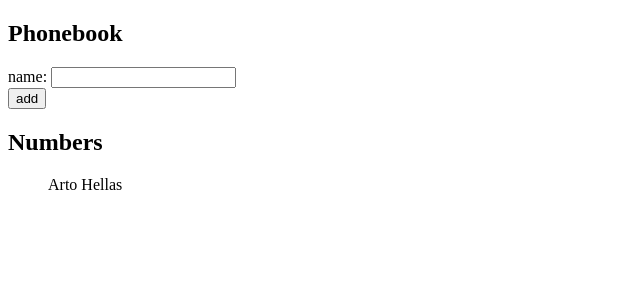
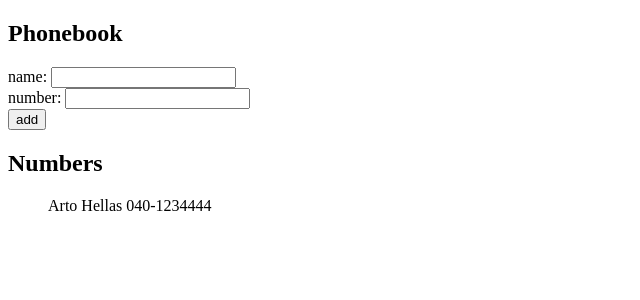
Before and after one commit to kaisa-koski/fullstack_MOOC, a React (Create React App) app in the folder osa2/puhelinluettelo/: page / in a window 1280 px wide. Shown: the top 300 px of the page, without its empty margins (0-640 px from the left). Built offline with nearby package versions, Linux system fonts and the light colour scheme.

Commit message:
Tehtävä 2.8 puhelinluettelo step3

```diff
--- a/osa2/puhelinluettelo/src/App.js
+++ b/osa2/puhelinluettelo/src/App.js
@@ -4,10 +4,12 @@ const App = () => {
   const [persons, setPersons] = useState([
     {
       name: 'Arto Hellas',
+      number: '040-1234444',
       id: 1
     }
   ])
   const [newName, setNewName] = useState('')
+  const [newNumber, setNewNumber] = useState('')
 
   const addNewName = (event) => {
     event.preventDefault()
@@ -15,13 +17,18 @@ const App = () => {
       alert(`${newName} is already added to phonebook`)
       return
     }
-    const newNameObject = { name: newName, id: persons.length + 1 }
+    const newNameObject = { name: newName, number: newNumber, id: persons.length + 1 }
     setPersons(persons.concat(newNameObject))
     setNewName('')
+    setNewNumber('')
   }
 
   const handleNameChange = (event) => {
     setNewName(event.target.value)
+  }
+
+  const handleNumberChange = (event) => {
+    setNewNumber(event.target.value)
   }
 
   return (
@@ -33,6 +40,10 @@ const App = () => {
             onChange={handleNameChange} />
         </div>
         <div>
+          number: <input value={newNumber}
+            onChange={handleNumberChange} />
+        </div>
+        <div>
           <button type="submit">add</button>
         </div>
       </form>
@@ -40,7 +51,7 @@ const App = () => {
       <ul>
         {persons.map(person =>
           <li style={{ listStyleType: "none" }} key={person.id} >
-            {person.name}
+            {person.name} {person.number}
           </li>)
         }
       </ul>
```
